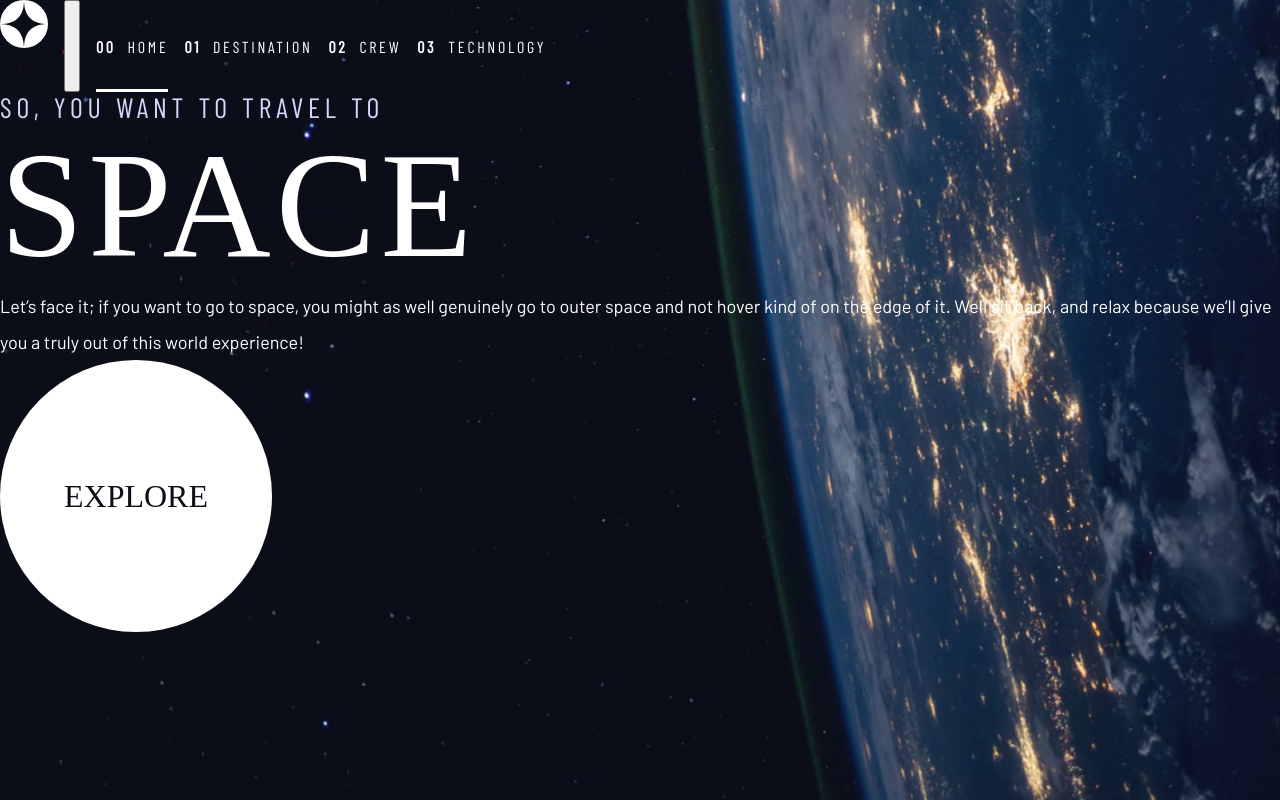
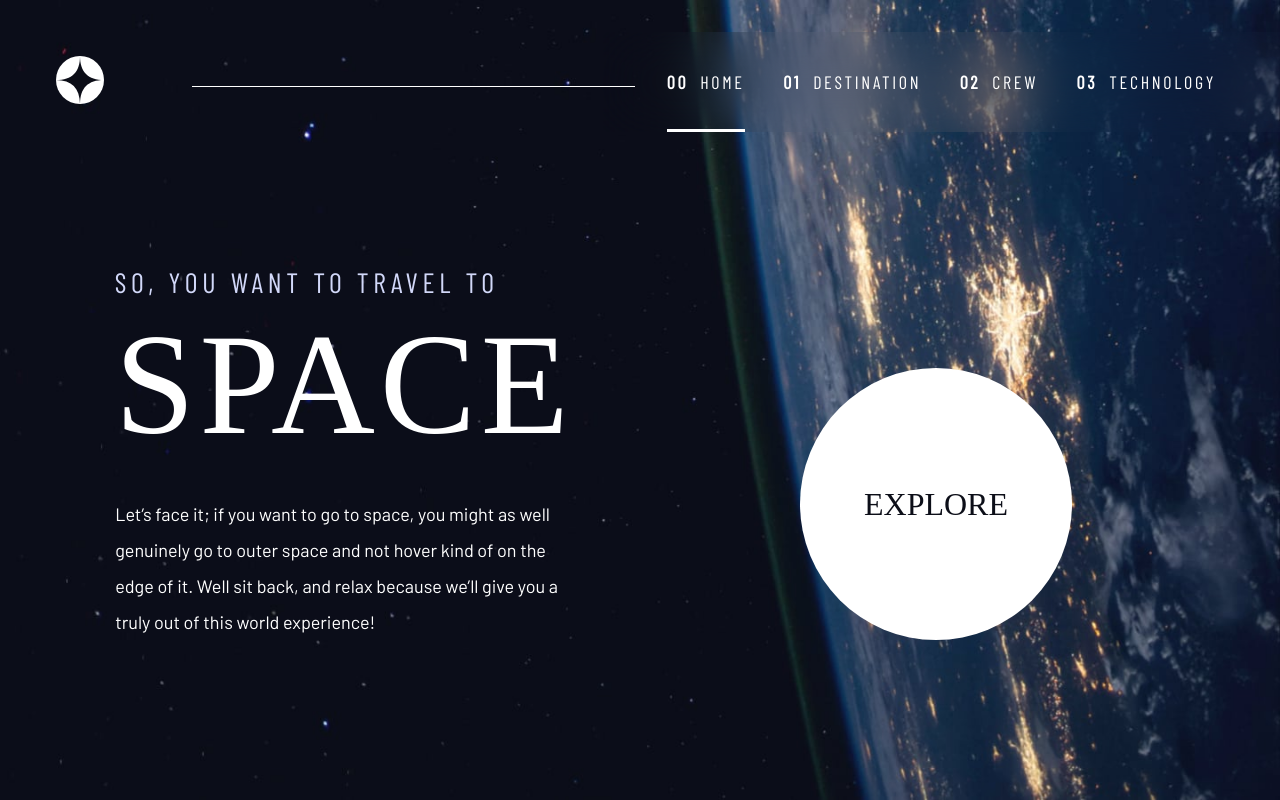
Before and after one commit to ania221B/space-tourism-2, a plain HTML site: page index.html in a window 1280 px wide. Drawn offline with nearby package versions, Linux system fonts and the light colour scheme; a web font is replaced by a local one.

Commit message:
nav fixed + home layouts added

```diff
--- a/css/styles.css
+++ b/css/styles.css
@@ -11,7 +11,7 @@
     --ff-sans-cond: 'Barlow Condensed', sans-serif;
     --ff-serif: 'Bellefair', serif;
 
-    --fs-1200: 5rem /* 80px */;
+    --fs-1200: clamp(5rem, 10vw + 1rem, 9.375rem) /* 80px */;
     --fs-1000: 3.5rem /* 56px */;
     --fs-900: 1.75rem; /*28px, subheading 1, planet data*/;
     --fs-800: 1.5rem; /* 24px crew name */
@@ -40,7 +40,6 @@
 
 @media (min-width: 45em) {
     :root {
-        --fs-1200: 9.375rem /* 150px */;
         --fs-1000: 6.25rem /* 100px */;
         --fs-900: 3.5rem; /* 56px */
         --fs-600: 2rem; /* 28px */
@@ -81,6 +80,9 @@ body {
     background-color: var(--clr-primary-900);
     background-size: cover;
     background-repeat: no-repeat;
+
+    display: grid;
+    grid-template-rows: min-content 1fr;
 
 }
 
@@ -124,7 +126,6 @@ a:not([class]) {
 ul[role="list"],
 ol[role="list"] {
     list-style: none;
-    padding: 0;
     margin: 0;
 }
 
@@ -167,16 +168,6 @@ textarea {
 /* UTILITY CLASSES   */
 /* ================ */
 
-.grid {
-    display: grid;
-    gap: var(--gap, 1rem);
-}
-
-.flex {
-    display: flex;
-    gap: var(--gap, 1rem);
-}
-
 .text-dark { color: hsl(var(--clr-primary-900))}
 .text-light { color: hsl(var(--clr-primary-200))}
 .text-white { color: hsl(var(--clr-neutral-100))}
@@ -206,7 +197,12 @@ textarea {
 .letter-spacing-3 { letter-spacing: 2.35px;}
 
 .uppercase { text-transform: uppercase;}
+
 .d-block { display: block}
+
+.flow > * + * {
+    margin-top: var(--flow-space, 2rem);
+}
 
 .sr-only {
     position: absolute !important;
@@ -242,14 +238,43 @@ textarea {
 
 /* navigation */
 
+.primary-header {
+    align-content: center;
+    justify-content: space-between;
+}
+
+.logo {
+    padding: 1.5rem clamp(1.5rem, 7vw, 3.5rem);
+}
+
+.mobile-nav-toggle {
+    display: none;
+}
+
+.primary-nav {
+    --gap: clamp(1rem, 3vw, 3rem);
+    padding: 0 clamp(1.5rem, 5vw, 12rem);
+    position: relative;
+    inset: 0 0 auto auto;
+    background-color: hsl(var(--clr-primary-900) / .95);
+
+    align-items: center;
+}
+
+@supports (backdrop-filter: blur(30px)) {
+    .primary-nav {
+        background-color: hsl(var(--clr-primary-100) / .05);
+        backdrop-filter: blur(30px);
+    }
+}
+
 .primary-nav > * {
-    --underline-gap: 1.75rem;
+    --underline-gap: 2rem;
 }
 
 .primary-nav a {
-    font-size: 1rem;
     text-decoration: none;
-    padding-block: .5rem;
+    padding-block: .75rem;
 }
 
 .primary-nav a > span {
@@ -258,17 +283,77 @@ textarea {
 }
 
 @media (max-width: 35em) {
+    .mobile-nav-toggle {
+        display: block;
+        cursor: pointer;
+        position: absolute;
+        inset: 1.5rem 1.5rem auto auto;
+        width: 2rem;
+        background-color: transparent;
+        border: 0;
+        background-image: url(../assets/shared/icon-hamburger.svg);
+        background-position: center;
+        background-repeat: no-repeat;
+        aspect-ratio: 1;
+    }
 
-    .primary-header {
-        align-content: center;
-        justify-content: space-between;
+    .mobile-nav-toggle[aria-expanded="true"] {
+        background-image: url(../assets/shared/icon-close.svg);
     }
+
+
     .primary-nav {
+        padding: 0 clamp(1.5rem, 10vh, 7rem) 2rem;
         position: fixed;
         inset: 0 0 0 30%;
         z-index: 1000;
 
         flex-direction: column;
+
+        transform: translate(100%);
+        transition: transform 300ms ease-in-out;
+    }
+
+    .primary-nav[aria-visibility="true"] {
+        transform: translate(0);
+    }
+
+    .primary-nav.underline-indicators > .active::before {
+        transform: scaleX(0);
+        background: hsl(var(--clr-neutral-100) / .5);
+    }
+
+    .primary-nav.underline-indicators > .active:hover::before {
+        transform: scaleX(1);
+    }
+}
+
+@media (min-width: 35em) and (max-width: 45em) {
+    .primary-nav a > span {
+        display: none;
+    }
+}
+
+@media (min-width: 45em) {
+    .primary-header {
+        margin-block: 2rem;
+    }
+
+    .primary-header::after {
+        content: "";
+        position: relative;
+        inset: 50% -1rem auto auto;
+        display: block;
+        height: 1px;
+        width: 100%;
+        background-color: hsl(var(--clr-neutral-100) / 1);
+        margin-right: -2rem;
+        order: 1;
+        z-index: 1;
+    }
+
+    nav {
+        order: 2;
     }
 }
 
@@ -329,6 +414,58 @@ textarea {
     opacity: 1;
 }
 
+/* ================== */
+/* LAYOUT            */
+/* ================ */
+
+.grid {
+    display: grid;
+    gap: var(--gap, 1rem);
+}
+
+.flex {
+    display: flex;
+    gap: var(--gap, 1rem);
+}
+
+.grid-container {
+    text-align: center;
+    padding-inline: 1.5rem;
+    padding-bottom: 2rem;
+    place-items: center;
+}
+
+.grid-container p:not([class]) {
+    max-width: 45ch;
+    margin-inline: auto;
+}
+
+.grid-container--home h1 > span {
+    margin-top: 0.5rem;
+}
+
+@media(min-width: 45em) {
+
+    .grid-container {
+        text-align: left;
+        grid-template-columns: minmax(.5rem, 1fr) repeat(2, minmax(0, 40rem)) minmax(.5rem, 1fr);
+        column-gap: var(--container-gap, 2rem);
+    }
+
+    .grid-container--home {
+        align-items: end;
+
+        padding-bottom: max(4rem, 20vh);
+    }
+
+    .grid-container--home> *:first-child {
+        grid-column: 2;
+    }
+
+    .grid-container--home > *:last-child {
+        grid-column: 3;
+    }
+}
 
 /* ================== */
 /* BACKGROUNDS       */
@@ -340,6 +477,7 @@ textarea {
 
 @media (min-width: 35em) {
     .home {
+        background-position: center center;
         background-image: url(../assets/home/background-home-tablet.jpg);
     }
 }
--- a/index.html
+++ b/index.html
@@ -47,12 +47,15 @@
         type="button"
         class="mobile-nav-toggle"
         aria-controls="primary-nav"
+        aria-expanded="false"
       >
         <span class="sr-only">Mobile navigation menu</span>
       </button>
+      <nav>
         <ul
           id="primary-nav"
           class="primary-nav underline-indicators flex"
+          data-visibility="false"
           role="list"
         >
           <li class="active">
@@ -84,9 +87,10 @@
             >
           </li>
         </ul>
+      </nav>
     </header>
-    <main id="main-content">
-      <div>
+    <main id="main-content" class="grid grid-container grid-container--home">
+      <div class="flow">
         <h1 class="ff-sans-cond fs-500 text-light uppercase letter-spacing-1">
           So, you want to travel to<span
             class="ff-serif fs-1200 text-white uppercase d-block"
```
Lines whose indentation alone changed are shown as unchanged.
